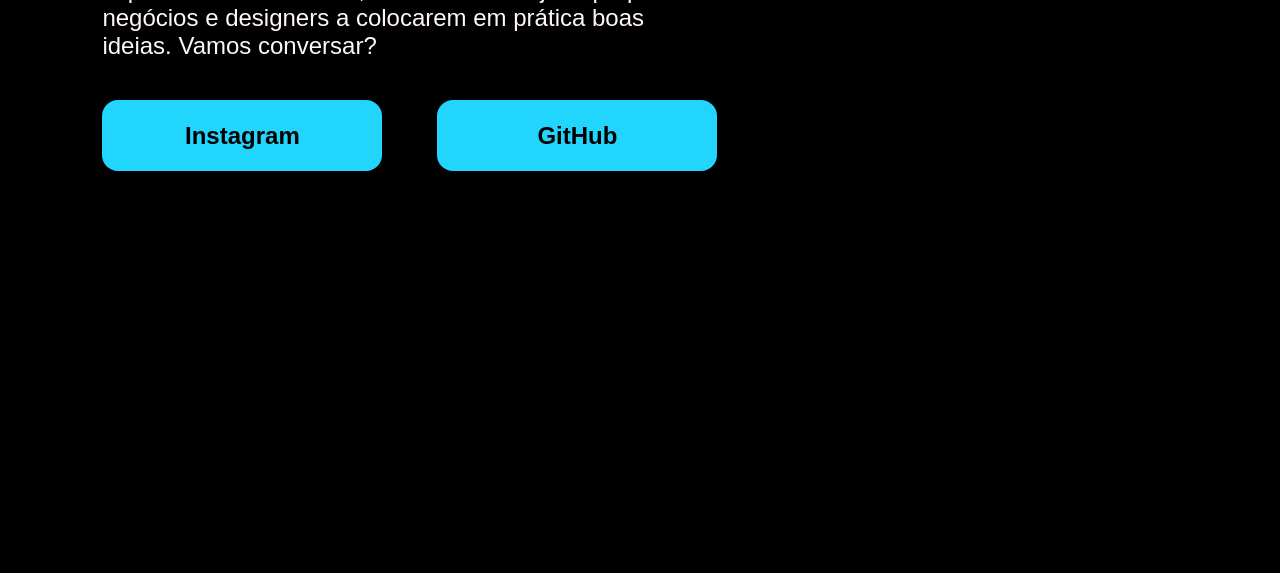
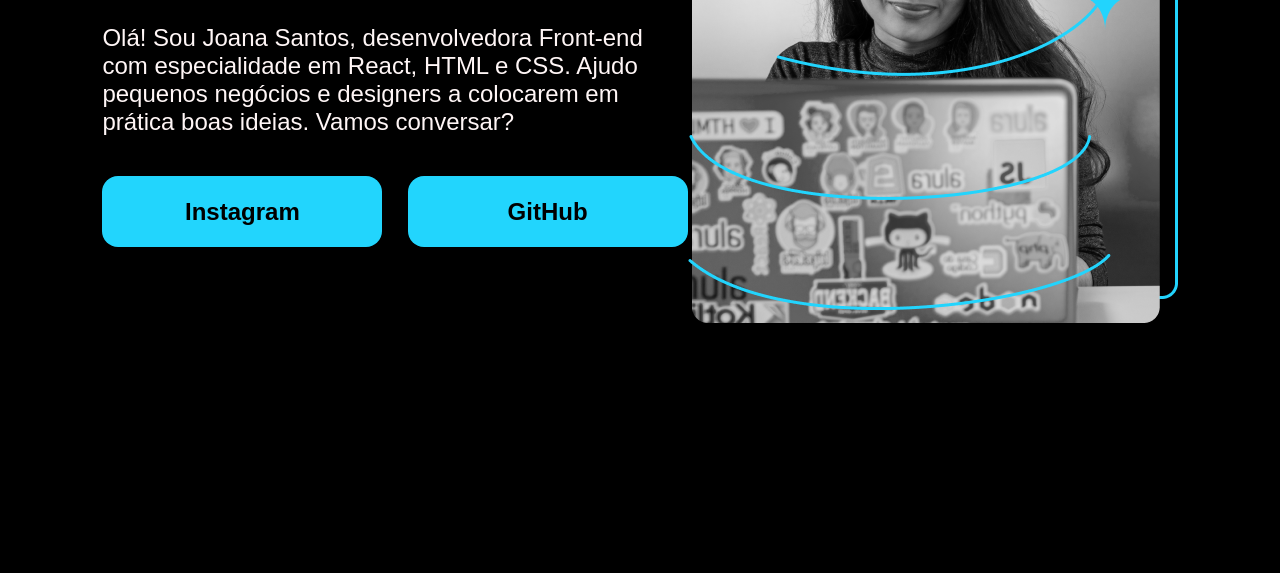
Before and after one commit to danielbonfim23/Portfolio, a plain HTML site: page index.html in a window 1280 px wide. Shown: the part 329-902 px from the top of the page. Drawn offline with nearby package versions, Linux system fonts and the light colour scheme.

Commit message:
Update and rename tarefa.html to index.html

```diff
--- a/tarefa.html
+++ b/index.html
@@ -23,7 +23,7 @@
                 <a class="botoes__link" href="https://github.com">GitHub</a>
             </div>
         </section>
-        <img src="images/Imagem.png" alt="Imagem frontal de Joana Santos olhando para um notebook">
+        <img src="Imagem.png" alt="Imagem frontal de Joana Santos olhando para um notebook">
     </main>
     <footer>
 
```
